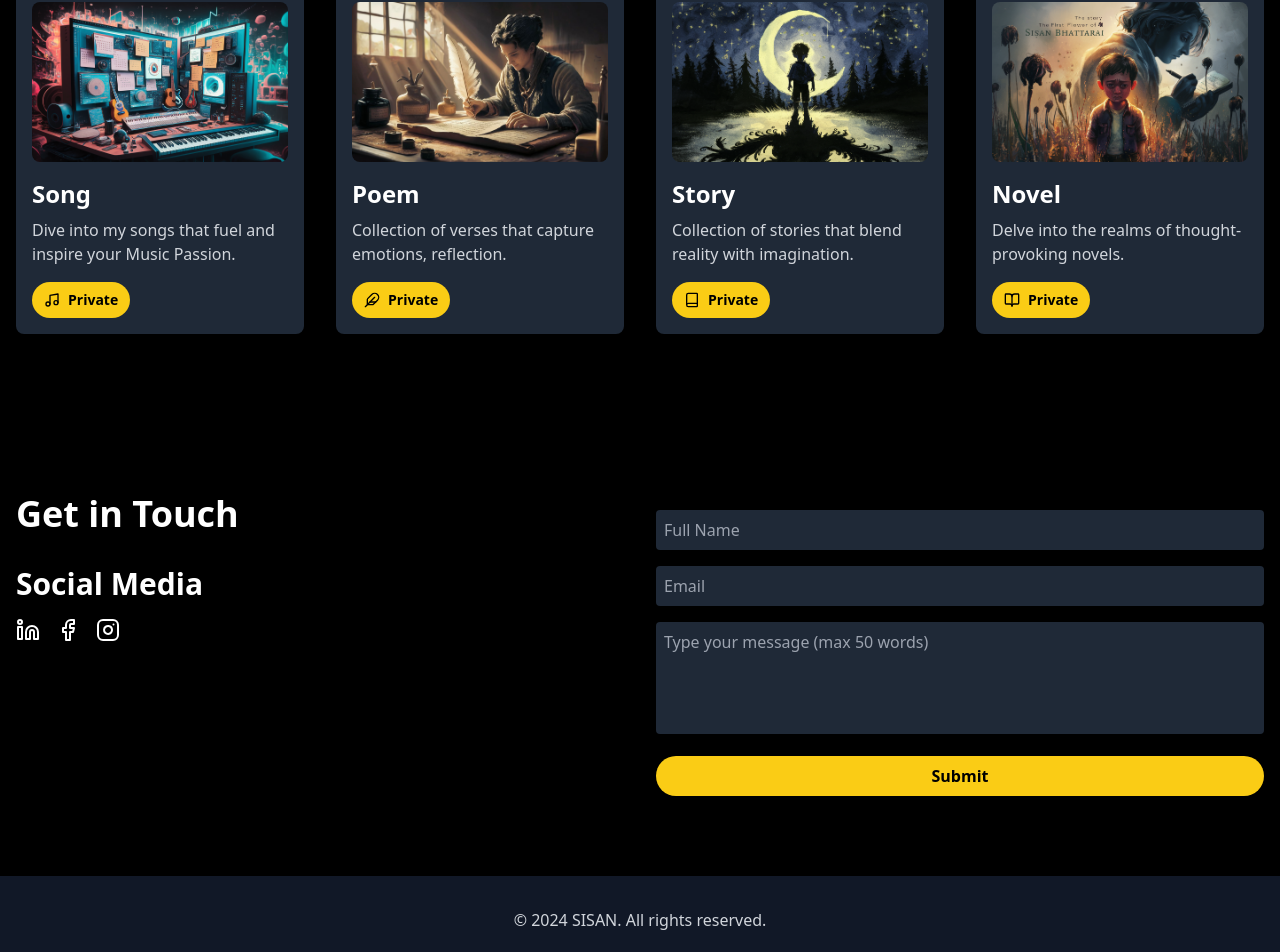
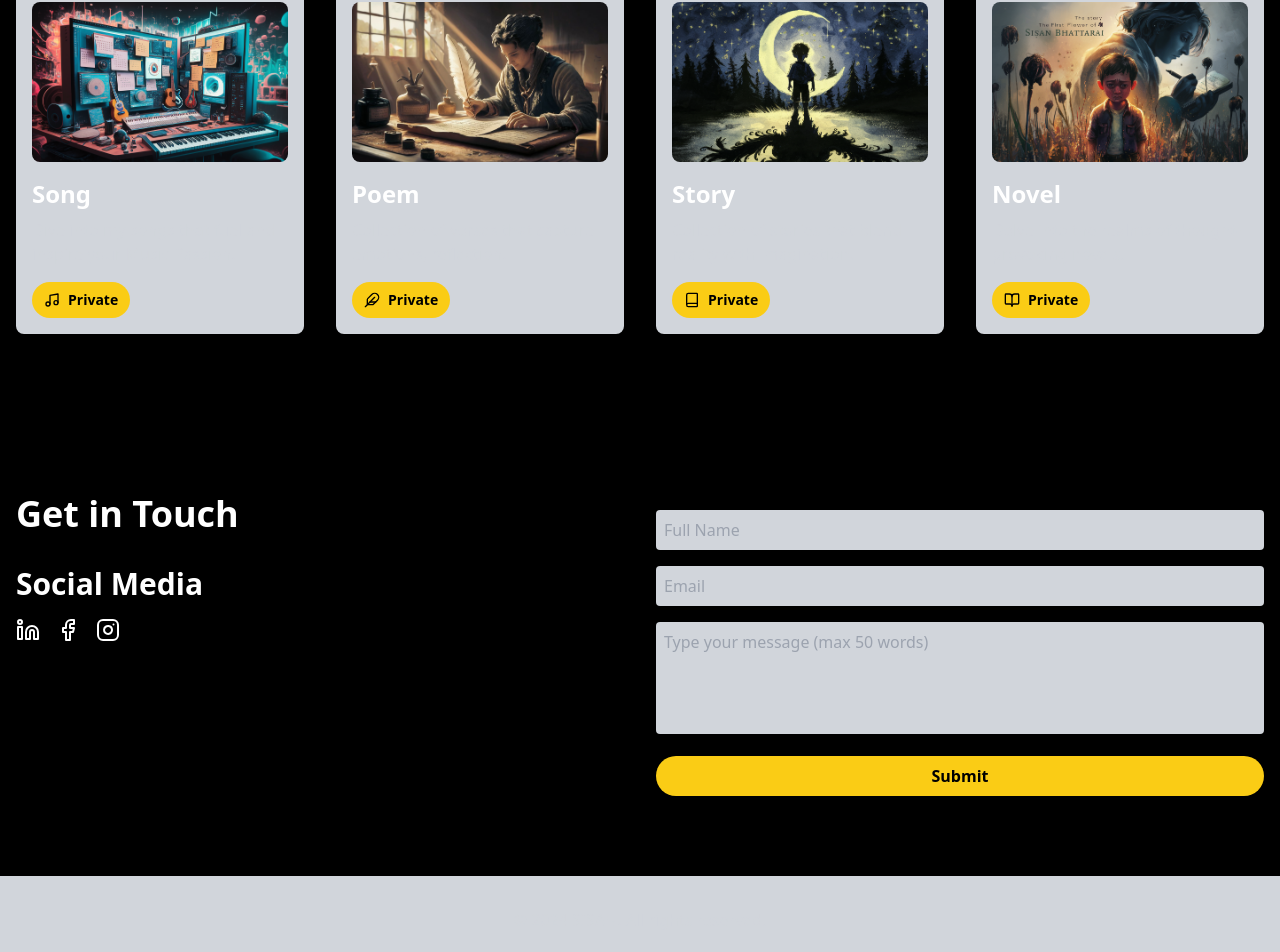
Before and after one commit to Seesonn/sisanwebsite, a React (Create React App) app: page / in a window 1280 px wide. Shown: the part 3953-4905 px from the top of the page. Built offline with nearby package versions, Linux system fonts and the light colour scheme.

Commit message:
Update port.js

```diff
--- a/src/port.js
+++ b/src/port.js
@@ -2550,7 +2550,7 @@ export default function Portfolio() {
               <div
                 key={outlet.id}
                 className={`rounded-lg overflow-hidden transition-all duration-300 hover:bg-opacity-80 p-4 ${
-                  theme === 'dark' ? 'bg-gray-800' : 'bg-gray-200'
+                  theme === 'dark' ? 'bg-gray-300' : 'bg-gray-200'
                 }`}
               >
                 <img src={outlet.image} alt={outlet.title} className="w-full h-32 sm:h-40 object-cover rounded-lg mb-4" />
@@ -2596,14 +2596,14 @@ export default function Portfolio() {
                   type="text"
                   name="name"
                   placeholder="Full Name"
-                  className={`w-full p-2 rounded transition-colors duration-300 ${theme === 'dark' ? 'bg-gray-800 text-white' : 'bg-gray-200 text-gray-800/60'}`}
+                  className={`w-full p-2 rounded transition-colors duration-300 ${theme === 'dark' ? 'bg-gray-300 text-white' : 'bg-gray-200 text-gray-800'}`}
                   required
                 />
                 <input
                   type="email"
                   name="email"
                   placeholder="Email"
-                  className={`w-full p-2 rounded transition-colors duration-300 ${theme === 'dark' ? 'bg-gray-800 text-white' : 'bg-gray-200 text-gray-800/60'}`}
+                  className={`w-full p-2 rounded transition-colors duration-300 ${theme === 'dark' ? 'bg-gray-300 text-white' : 'bg-gray-200 text-gray-800'}`}
                   required
                 />
                 <textarea
@@ -2611,7 +2611,7 @@ export default function Portfolio() {
                   placeholder="Type your message (max 50 words)"
                   rows={4}
                   maxLength={250}
-                  className={`w-full p-2 rounded transition-colors duration-300 ${theme === 'dark' ? 'bg-gray-800 text-white' : 'bg-gray-200 text-gray-800'}`}
+                  className={`w-full p-2 rounded transition-colors duration-300 ${theme === 'dark' ? 'bg-gray-300 text-white' : 'bg-gray-200 text-gray-800'}`}
                   onInput={(e) => {
                     const words = e.target.value.split(/\s+/).filter(word => word.length > 0);
                     if (words.length > 50) {
@@ -2634,13 +2634,13 @@ export default function Portfolio() {
         </section>
       </main>
 
-      <footer className={`py-6 sm:py-8 text-center ${theme === 'dark' ? 'bg-gray-900' : 'bg-gray-100'}`}>
+      <footer className={`py-6 sm:py-8 text-center ${theme === 'dark' ? 'bg-gray-300' : 'bg-gray-100'}`}>
         <p className={`text-sm sm:text-base ${theme === 'dark' ? 'text-gray-300' : 'text-gray-700'}`}>&copy; 2024 SISAN. All rights reserved.</p>
       </footer>
 
       {selectedOutlet && (
         <div className="fixed inset-0 bg-black bg-opacity-50 backdrop-blur-md flex items-center justify-center z-50">
-          <div className={`p-6 rounded-lg max-w-md w-full ${theme === 'dark' ? 'bg-gray-800 text-white' : 'bg-gray-200 text-gray-800'}`}>
+          <div className={`p-6 rounded-lg max-w-md w-full ${theme === 'dark' ? 'bg-gray-300 text-white' : 'bg-gray-200 text-gray-800'}`}>
             <div className="flex justify-between items-center mb-4">
               <h3 className="text-xl font-bold">Enter Password</h3>
               <button
@@ -2658,7 +2658,7 @@ export default function Portfolio() {
                   onChange={(e) => setPassword(e.target.value)}
                   placeholder="Enter password"
                   className={`w-full p-2 mb-4 border rounded focus:outline-none focus:ring-2 focus:ring-yellow-400 ${
-                    theme === 'dark' ? 'bg-gray-700 text-white' : 'bg-white text-gray-800'
+                    theme === 'dark' ? 'bg-gray-300 text-white' : 'bg-white text-gray-800'
                   }`}
                 />
                 <Lock className="absolute right-3 top-2.5 text-yellow-400" size={20} />
```
